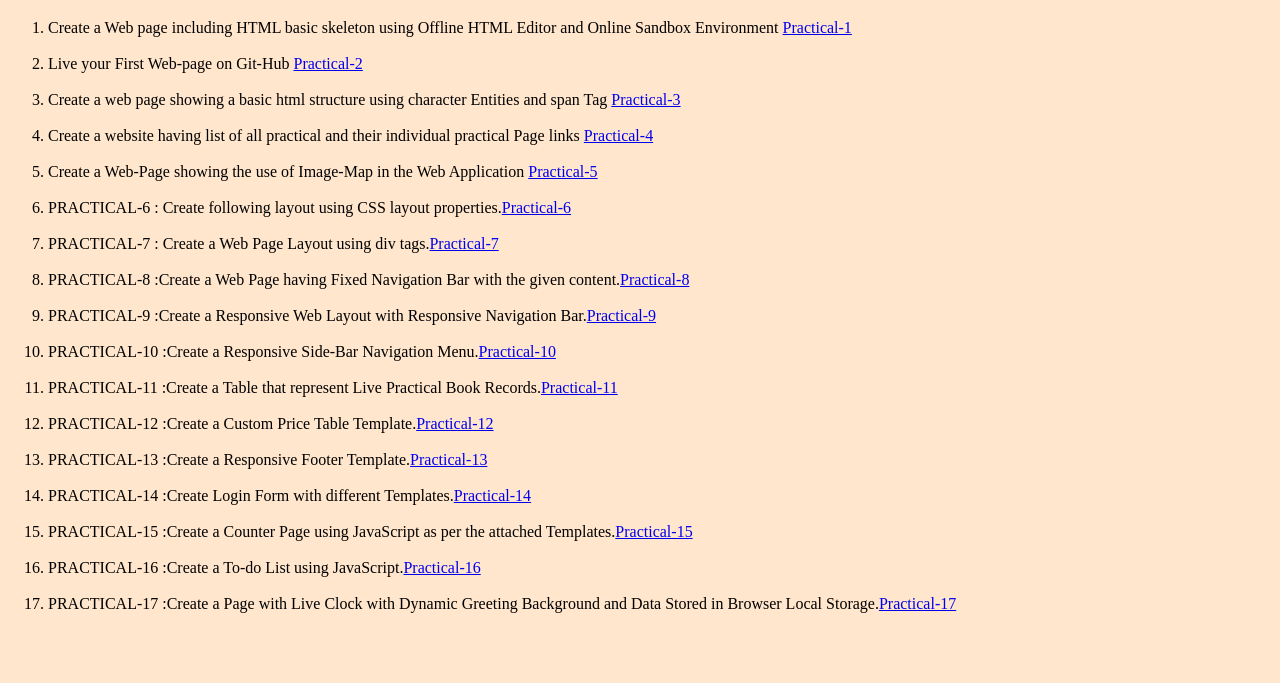
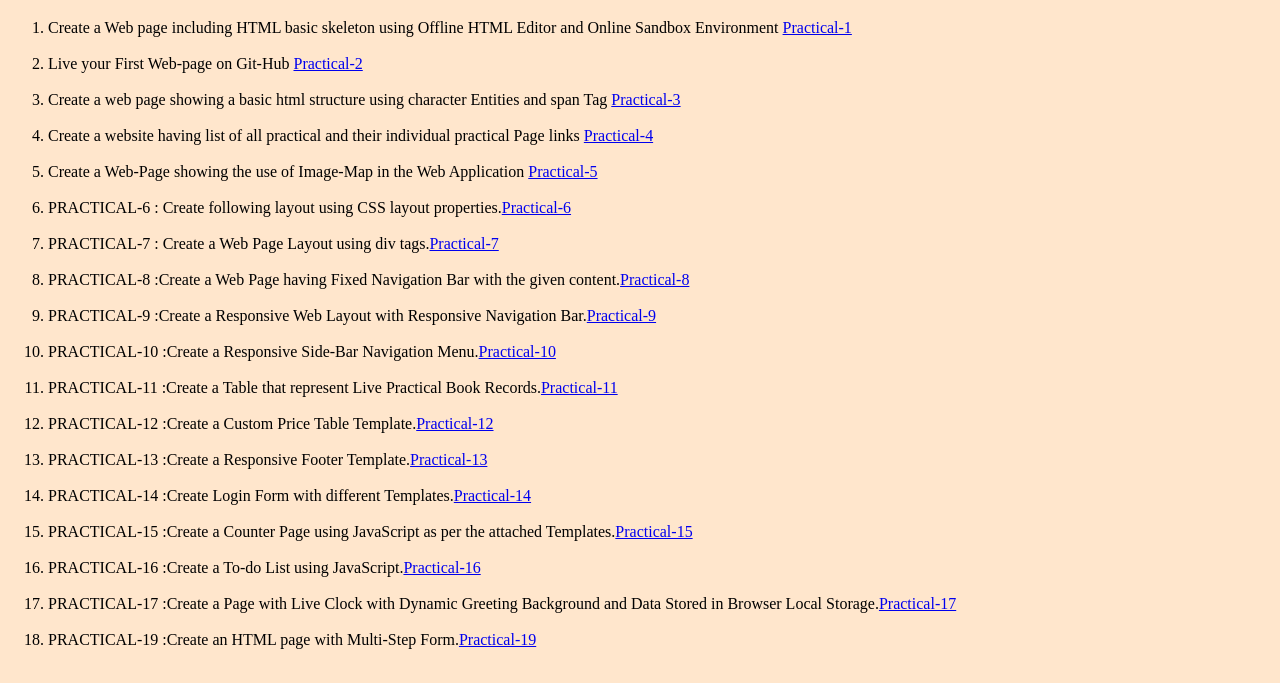
Before and after one commit to jyoti-varshney7/fullstack1-2020, a plain HTML site: page index.html in a window 1280 px wide. Shown: the part 242-925 px from the top of the page. Before the commit the page ends 889 px from the top, so only its background shows below. Drawn offline with Linux system fonts and the light colour scheme.

Commit message:
Update index.html

```diff
--- a/index.html
+++ b/index.html
@@ -37,6 +37,7 @@
 		<li>PRACTICAL-15 :Create a Counter Page using JavaScript as per the attached Templates.<a href="pages/practical-15.html">Practical-15</a></li><br>
 		<li>PRACTICAL-16 :Create a To-do List using JavaScript.<a href="pages/practical-16.html">Practical-16</a></li><br>
 		<li>PRACTICAL-17 :Create a Page with Live Clock with Dynamic Greeting Background and Data Stored in Browser Local Storage.<a href="pages/practical-17.html">Practical-17</a></li><br>
+		<li>PRACTICAL-19 :Create an HTML page with Multi-Step Form.<a href="pages/practical-19.html">Practical-19</a></li><br>
 	</ol>
 </body>
 
```
